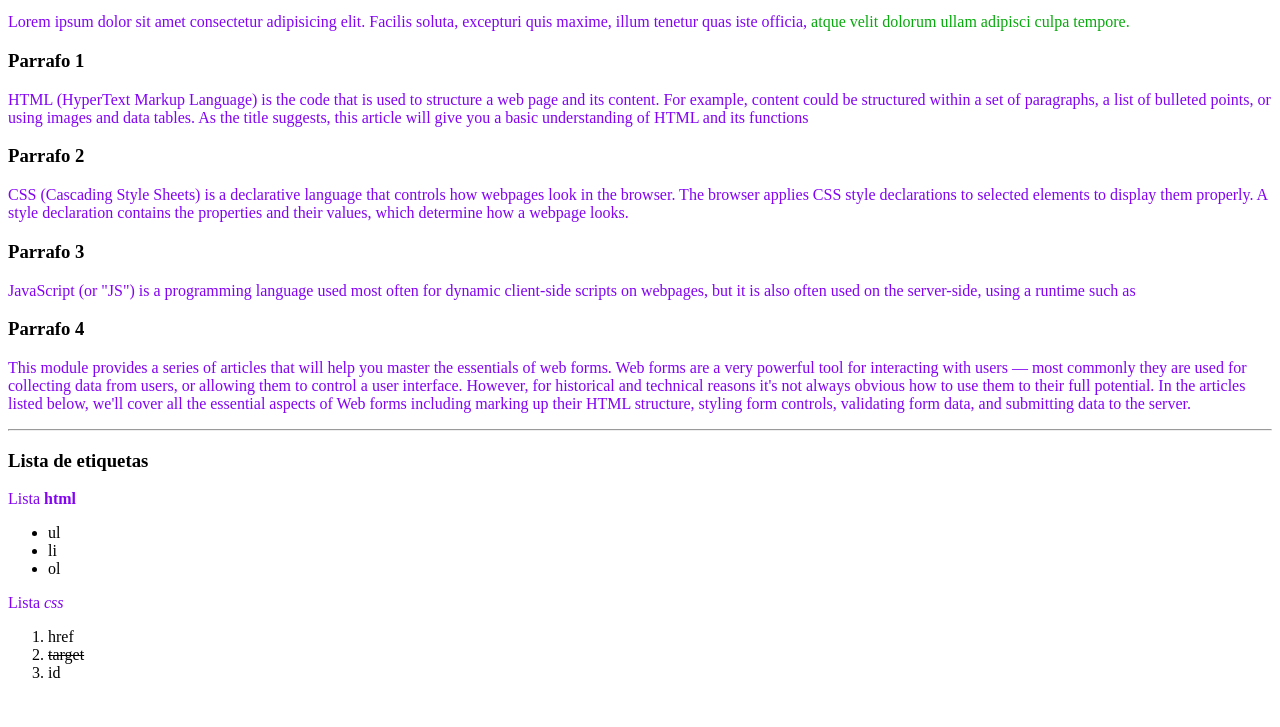
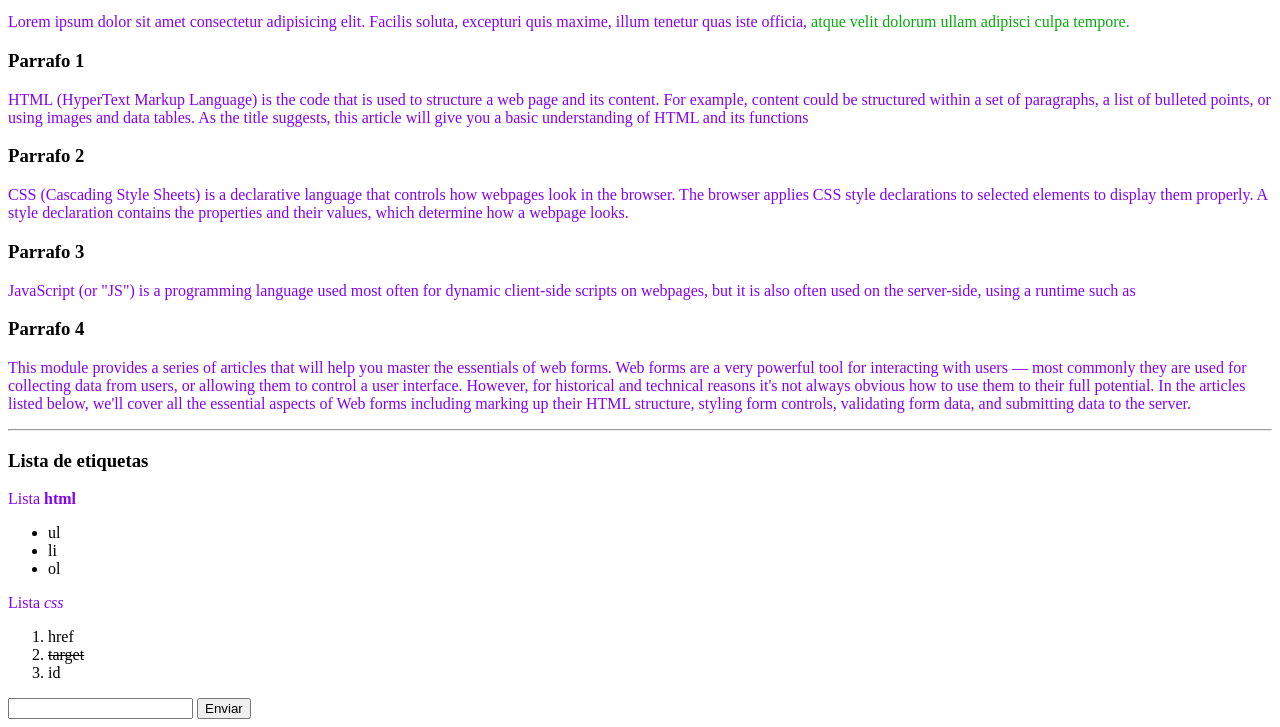
Before and after one commit to 117MarioMay/HTML, a plain HTML site: page index.html in a window 1280 px wide. Shown: the part 3757-4484 px from the top of the page. Before the commit the page ends 4455 px from the top, so only its background shows below. Drawn offline with Linux system fonts and the light colour scheme.

Commit message:
Input, form y botton

```diff
--- a/index.html
+++ b/index.html
@@ -147,5 +147,13 @@
       <li>id</li>
     </ol>
 
+    <!-- Form es un formulario, representa una sección de documento que contiene controles interactivos para enviar información -->
+    <form action="/enviar respuesta">
+      <!-- INPUT se utiliza para crear controles interactivos para formularios basados en web con el fin de aceptar datos del usuario; una amplia variedad de tipos de datos de entrada y widgets de control están disponibles, dependiendo del dispositivo y el agente de usuario -->
+      <input type="text">
+      <!-- BUTTON es un elemento interactivo activado por un usuario con un mouse, teclado, dedo, comando de voz u otra tecnología de asistencia. Una vez activado, realiza una acción programable, como enviar un formulario o abrir un cuadro de diálogo -->
+      <button type="submit">Enviar</button>
+    </form>
+
   </body>
 </html>
```
